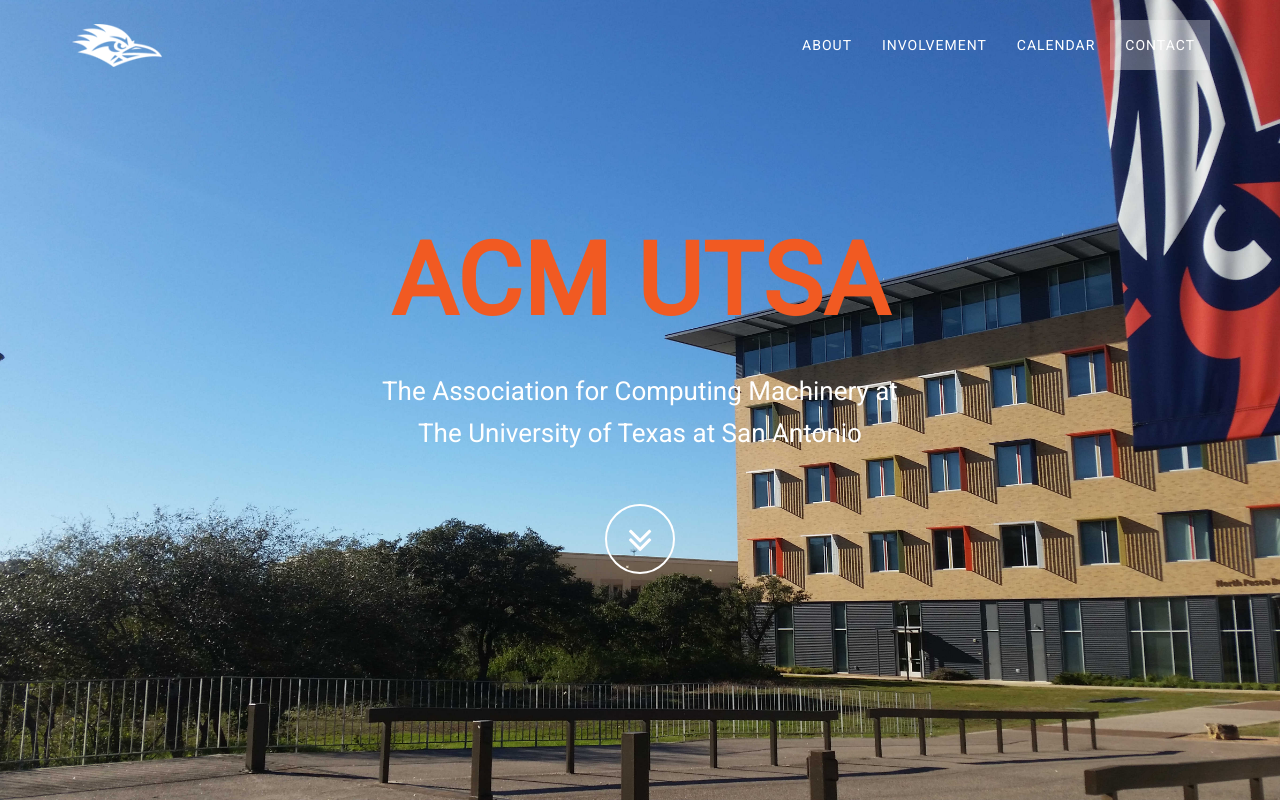
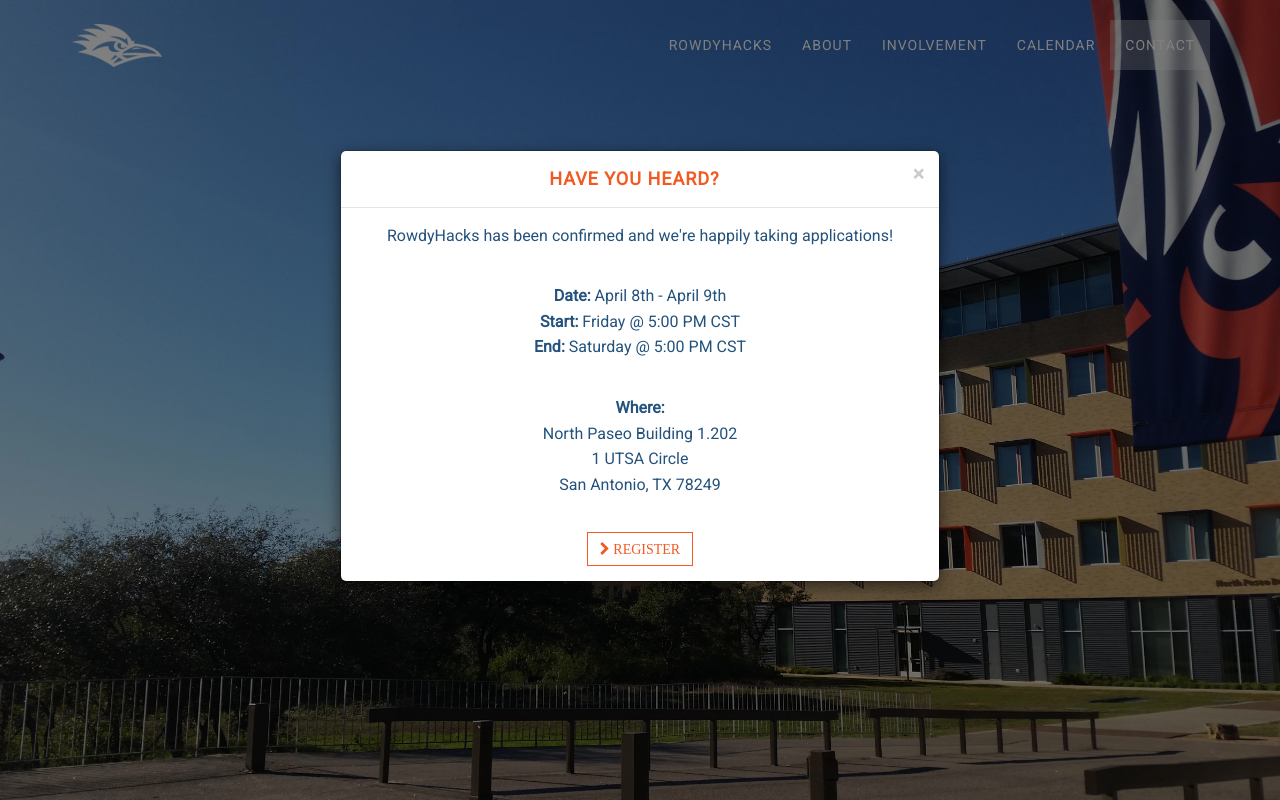
Before and after one commit to Fromalaska49/acm-website-live, a plain HTML site: page index.html in a window 1280 px wide. Shown: the top 800 px of the page. Drawn offline with Linux system fonts and the light colour scheme.

Commit message:
RowdyHacks modal & registration

```diff
--- a/css/acmutsa.css
+++ b/css/acmutsa.css
@@ -419,10 +419,10 @@
 
 .btn-default:hover,
 .btn-default:focus {
-    border: 1px solid #42dca3;
+    border: 1px solid #f15a22;
     outline: 0;
     color: #fff;
-    background-color: #0c2340;
+    /*background-color: #0c2340;*/
 }
 
 ul.banner-social-buttons {
@@ -474,3 +474,17 @@
 body {
     webkit-tap-highlight-color: rgba(255,255,255,.2);
 }
+
+/* Modal */
+.modal {
+    position: fixed;
+    top: 15% !important;
+}
+
+.modal .modal-body {
+    color: #23527c;
+}
+
+.modal .modal-body p {
+    font-size: medium;
+}
--- a/index.html
+++ b/index.html
@@ -52,6 +52,9 @@
             <div class="collapse navbar-collapse navbar-right navbar-main-collapse">
                 <ul class="nav navbar-nav">
                     <!-- Hidden li included to remove active class from about link when scrolled up past about section -->
+                    <li>
+                        <a href="rowdyhacks.html">RowdyHacks</a>
+                    </li>
                     <li class="hidden">
                         <a href="#page-top"></a>
                     </li>
@@ -71,6 +74,34 @@
             </div> <!-- /.navbar-collapse -->
         </div> <!-- /.container -->
     </nav> <!-- /.nav -->
+
+    <div class="modal fade center" tabindex="-1" role="dialog" id="myModal">
+        <div class="modal-dialog">
+            <div class="modal-content">
+                <div class="modal-header">
+                    <button type="button" class="close" data-dismiss="modal" aria-label="Close"><span aria-hidden="true">&times;</span></button>
+                    <h4 class="modal-title text-center">Have you heard?</h4>
+                </div>
+                <div class="modal-body text-center">
+                    <div class="modal-text">
+                        <p>RowdyHacks has been confirmed and we're happily taking applications!</p>
+                        <p>
+                            <b>Date:</b> April 8th - April 9th <br>
+                            <b>Start:</b> Friday @ 5:00 PM CST <br>
+                            <b>End:</b> Saturday @ 5:00 PM CST <br>
+                        </p>
+                        <p>
+                            <b>Where:</b><br>
+                            North Paseo Building 1.202 <br>
+                            1 UTSA Circle <br>
+                            San Antonio, TX 78249 <br>
+                        </p>
+                        <button type="submit" class="btn btn-default"><a href="rowdyhacks.html"><i class="fa fa-chevron-right"> Register</i></a></button>
+                    </div>
+                </div>
+            </div><!-- /.modal-content -->
+        </div><!-- /.modal-dialog -->
+    </div><!-- /.modal -->
 
     <!-- Intro Header -->
     <header class="intro">
@@ -148,7 +179,7 @@
       <span class="sr-only">Next</span>
     </a>
   </div>
-
+</div>
     </section>
 
     <!-- Calendar Section -->
--- a/js/acmutsa.js
+++ b/js/acmutsa.js
@@ -44,3 +44,5 @@
 $('.carousel').carousel({
       interval: 25000 // in milliseconds
 })
+
+$('.modal').modal('show');
```
